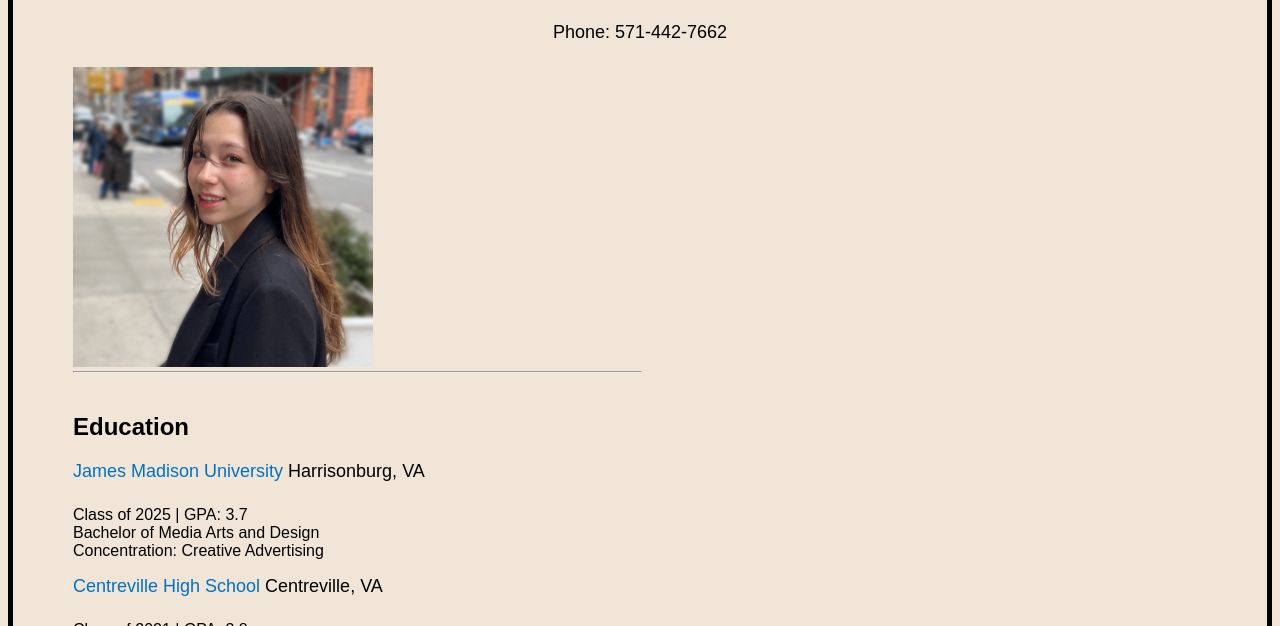
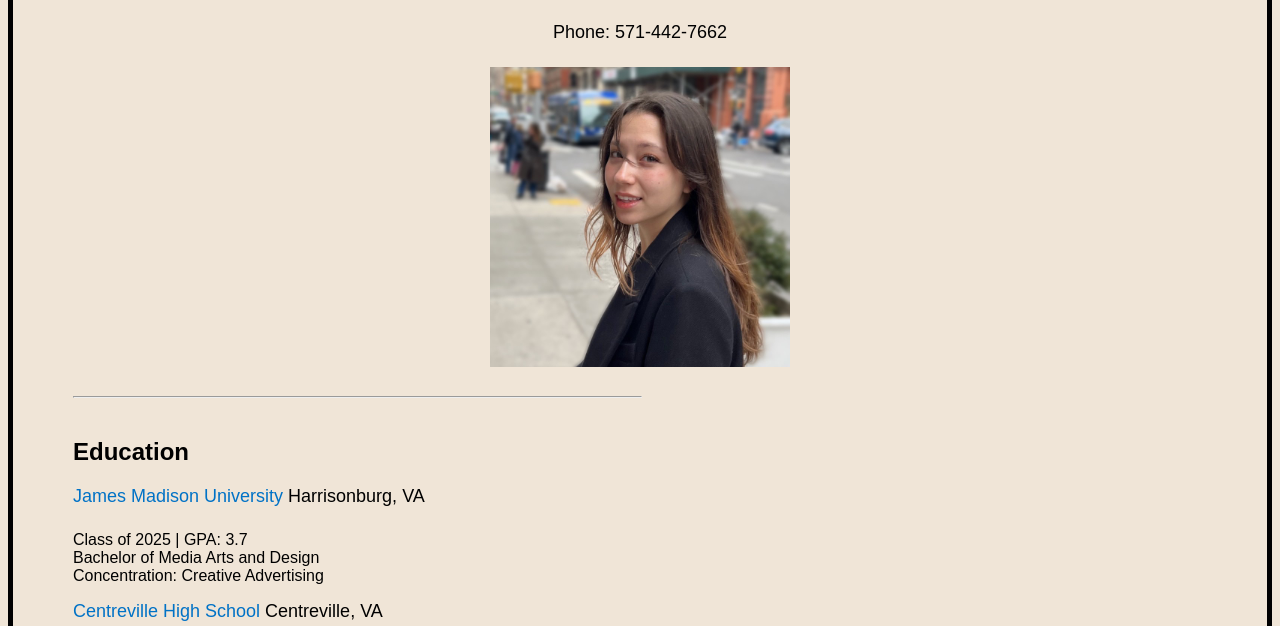
Before and after one commit to alisamcguire/CSS-Resume, a plain HTML site: page index.html in a window 1280 px wide. Shown: the part 174-800 px from the top of the page. Drawn offline with Linux system fonts and the light colour scheme.

Commit message:
Update index.html
center

```diff
--- a/index.html
+++ b/index.html
@@ -15,7 +15,7 @@
             <a href="mailto:mcguirah@dukes.jmu.edu">Email: mcguirah@dukes.jmu.edu</a>
         </h4>
         <h4>Phone: 571-442-7662</h4>
-         <img src="Image_2.jpg" width="300">
+        <h4><img src="Image_2.jpg" width="300"></h4>
     </div>
 
 
```
